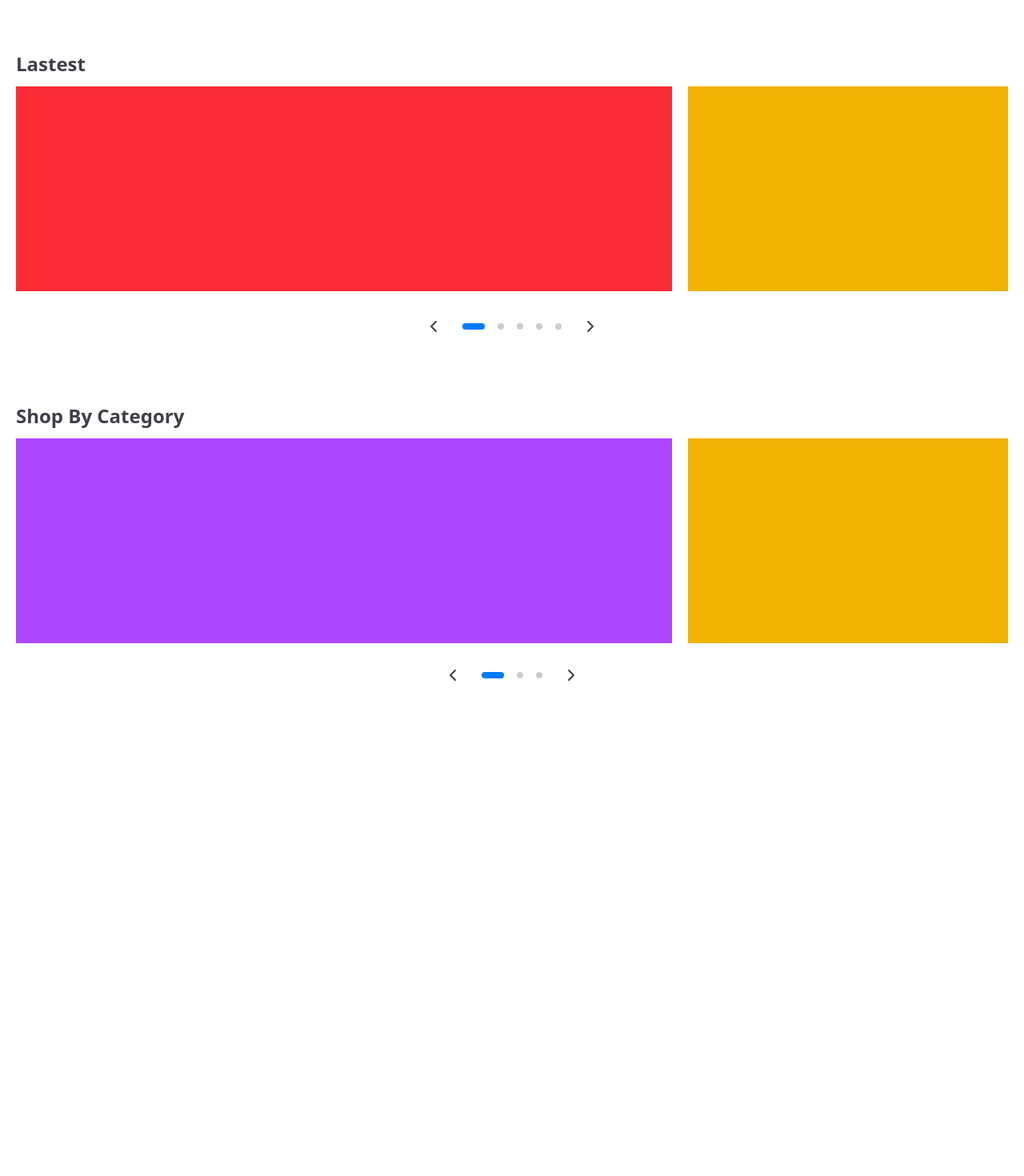
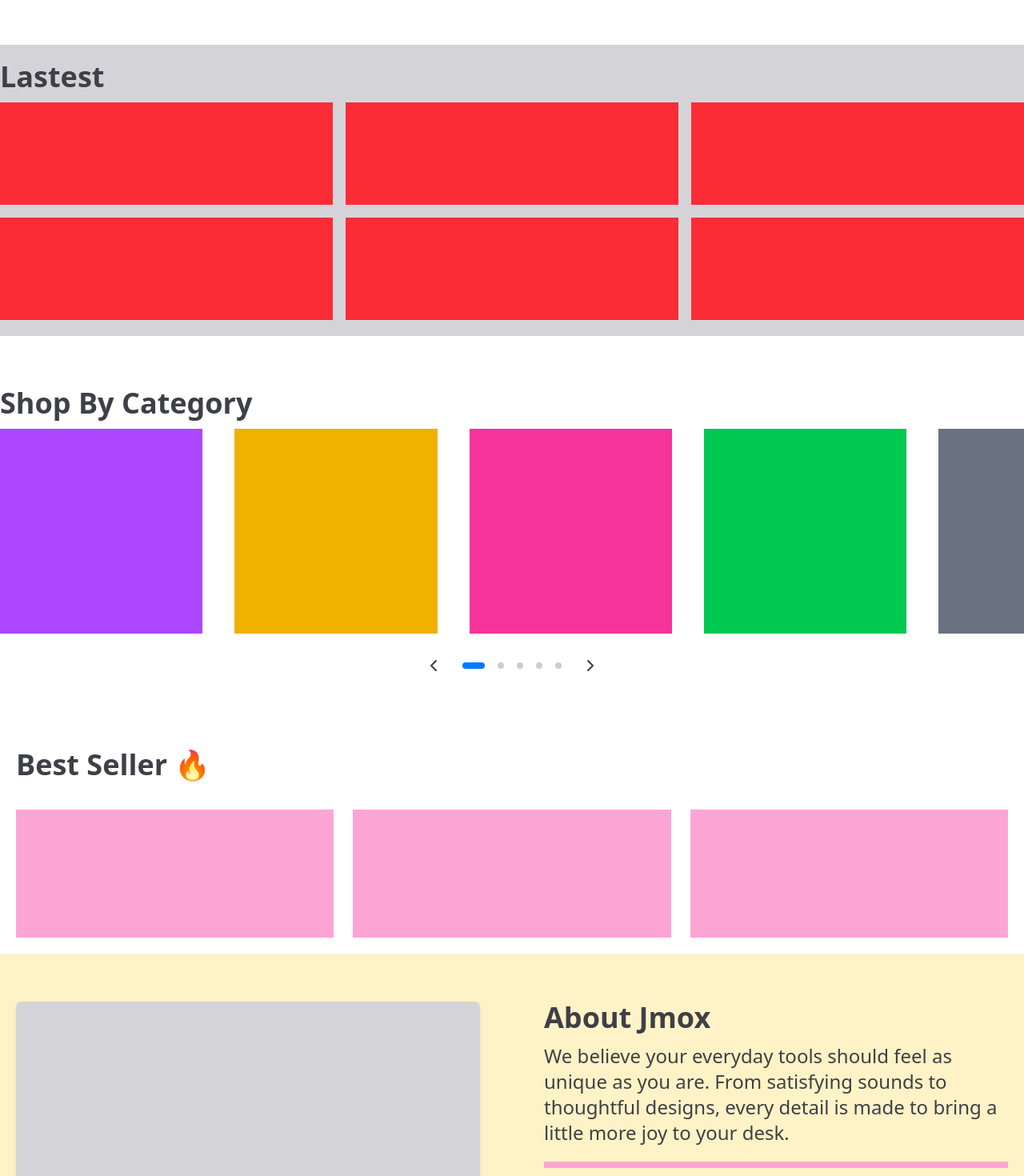
Before and after one commit to Bills-6/E-oommerce-basic, a Next.js app: page / in a window 1280 px wide. Shown: the part 720-2190 px from the top of the page at 80% size. Built offline with nearby package versions, Linux system fonts and the light colour scheme.

Commit message:
aboutPage Jmox + fix layout

```diff
--- /dev/null
+++ b/app/components/aboutBrand.tsx
@@ -0,0 +1,20 @@
+import EntryTitle from "./entryTitle";
+
+export default function AboutPage() {
+	return (
+		<section className="py-15 bg-amber-100 px-5">
+			<div className="container mx-auto">
+				<div className="aboutWrapper grid md:grid-cols-2 gap-5 lg:gap-20">
+				<div className="aboutBanner h-64 bg-zinc-300 rounded-md shadow-md"></div>
+				<div className="aboutContent">
+					<EntryTitle value="About Jmox"/>
+					<p className="md:text-lg lg:text-2xl mb-5">We believe your everyday tools should feel as unique as you are. From satisfying sounds to thoughtful designs, every detail is made to bring a little more joy to your desk.</p>
+
+					{/* media */}
+					<div className="py-1 bg-pink-300"></div>
+				</div>
+			</div>
+			</div>
+		</section>
+	);
+}
--- /dev/null
+++ b/app/components/base/viewAll.tsx
@@ -0,0 +1,13 @@
+'use client';
+
+interface ViewProps {
+	href: string | undefined
+}
+
+export default function ViewAll(
+	{ href }:ViewProps
+) {
+	return (
+		<a href={href} className="bg-zinc-700 full-center gap-3 px-5 text-white font-semibold h-10 rounded-md">Shop more</a>
+	);
+}
--- /dev/null
+++ b/app/components/bestSeller.tsx
@@ -0,0 +1,22 @@
+'use client';
+
+import { Suspense } from "react";
+
+// component
+import EntryTitle from "./entryTitle";
+
+export default function BestSellerPage() {
+	return (
+		<div className="py-5 px-5">
+			<div className="container mx-auto ">
+				<EntryTitle value="Best Seller 🔥"/>
+
+			<div className="productContainer pt-6 grid gap-3 md:grid-cols-3 md:gap-6">
+				<article className="h-40 bg-pink-300"></article>
+				<article className="h-40 bg-pink-300"></article>
+				<article className="h-40 bg-pink-300"></article>
+			</div>
+			</div>
+		</div>
+	);
+}
--- a/app/components/entryTitle.tsx
+++ b/app/components/entryTitle.tsx
@@ -6,6 +6,6 @@ interface EntryTypes {
 
 export default function EntryTitle({ value='Unknow title' }: EntryTypes) {
 	return (
-		<h2 className="font-semibold text-2xl mb-3">{value}</h2>
+		<h2 className="font-bold text-2xl lg:text-4xl mb-3">{value}</h2>
 	);
 }
--- a/app/components/lastestProducts.tsx
+++ b/app/components/lastestProducts.tsx
@@ -11,12 +11,17 @@ import 'swiper/css/pagination';
 // component
 import { ChevronLeft, ChevronRight } from "lucide-react";
 import EntryTitle from "./entryTitle";
+import ViewAll from "./base/viewAll";
 
 export default function LastestProducts() {
 	return (
 		<Suspense fallback={<div className="p-5 bg-red-300"></div>}>
-			<div className="lastestProductContainer py-2">
-				<EntryTitle value="Lastest"/>
+			<div className="lastestProductContainer py-2 md:hidden ">
+				<div className="flex items-center justify-between mb-6">
+					<EntryTitle value="Lastest"/>
+					<ViewAll href="#lastest" />
+				</div>
+
 				<Swiper
 					modules={[Navigation, Pagination]}
 					spaceBetween={20}
@@ -31,7 +36,7 @@ export default function LastestProducts() {
 						type: 'bullets'
 					}}
 					loop={false}
-					className="overflow-hidden h-64 mb-5"
+					className="swiper-lastest overflow-hidden h-64 mb-5"
 					>
 					<SwiperSlide className="flex bg-red-500"></SwiperSlide>
 					<SwiperSlide className="flex bg-yellow-500"></SwiperSlide>
@@ -50,6 +55,20 @@ export default function LastestProducts() {
 					</button>
 				</div>
 			</div>
+
+			<div className="lastestProductDesktop hidden md:block py-5 bg-zinc-300">
+				<div className="container mx-auto">
+					<EntryTitle value="Lastest" />
+				<div className="productCard grid grid-cols-3 gap-4">
+					<article className="productLastest h-32 bg-red-500"></article>
+					<article className="productLastest h-32 bg-red-500"></article>
+					<article className="productLastest h-32 bg-red-500"></article>
+					<article className="productLastest h-32 bg-red-500"></article>
+					<article className="productLastest h-32 bg-red-500"></article>
+					<article className="productLastest h-32 bg-red-500"></article>
+				</div>
+				</div>
+			</div>
 		</Suspense>
 	);
 }
--- a/app/components/shopByCategory.tsx
+++ b/app/components/shopByCategory.tsx
@@ -13,24 +13,38 @@ import 'swiper/css/navigation';
 // component
 import EntryTitle from "./entryTitle";
 import { ChevronLeft, ChevronRight } from "lucide-react";
+import ViewAll from "./base/viewAll";
 
 export default function ByCategory() {
 	return (
 		<Suspense fallback={<div className="b-5 bg-red-500"></div>}>
-			<div className="py-16">
-				<EntryTitle value="Shop By Category"/>
+			<div className="py-16 ">
+					<EntryTitle value="Shop By Category"/>
 
 				<Swiper
 					modules={[Navigation, Pagination]}
-					spaceBetween={20}
-					slidesPerView={1.5}
 					navigation={{prevEl: '.prevButtonCategory', nextEl: '.nextButtonCategory',}}
 					pagination={{el: '.swiper-category-pagination', clickable: true, type: 'bullets'}}
 					loop={false}
+					breakpoints={{
+						320: {
+							slidesPerView: 1.5,
+							spaceBetween: 20,
+						},
+						1024: {
+							slidesPerView: 4.5,
+							spaceBetween: 40,
+						}
+					}}
 					className="overflow-hidden h-64 mb-5"
 				>
 					<SwiperSlide className="flex bg-purple-500"></SwiperSlide>
 					<SwiperSlide className="flex bg-yellow-500"></SwiperSlide>
+					<SwiperSlide className="flex bg-pink-500"></SwiperSlide>
+					<SwiperSlide className="flex bg-green-500"></SwiperSlide>
+					<SwiperSlide className="flex bg-gray-500"></SwiperSlide>
+					<SwiperSlide className="flex bg-zinc-500"></SwiperSlide>
+					<SwiperSlide className="flex bg-emerald-500"></SwiperSlide>
 					<SwiperSlide className="flex bg-blue-500"></SwiperSlide>
 				</Swiper>
 
--- a/app/globals.css
+++ b/app/globals.css
@@ -31,3 +31,9 @@
   align-items: center;
   gap: 8px;
 }
+
+@media screen and (min-width: 769px) {
+  .swiper-lastest {
+    display: none !important;
+  }
+}
--- a/app/page.tsx
+++ b/app/page.tsx
@@ -12,6 +12,8 @@ import EntryTitle from "./components/entryTitle";
 import Slider from './components/slider';
 import LastestProducts from './components/lastestProducts';
 import ByCategory from './components/shopByCategory';
+import BestSellerPage from './components/bestSeller';
+import AboutPage from './components/aboutBrand';
 
 export default function Home() {
   const [isOpen, setIsOpen] = useState(false);
@@ -54,11 +56,12 @@ export default function Home() {
         {/* banner */}
         <Slider />
 
-
-        <main className='py-4 px-5'>
+        <main className='py-4'>
           <section className='py-10' aria-label='flashSalePage'>
               <LastestProducts/>
               <ByCategory />
+              <BestSellerPage />
+              <AboutPage />
           </section>
         </main>
     </div>
```
